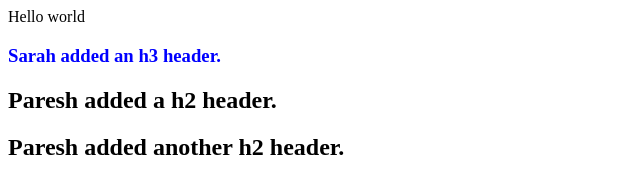
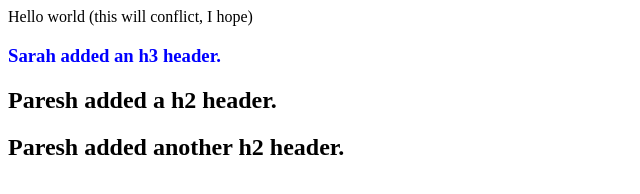
Before and after one commit to sstorck/cssi-demo, a plain HTML site: page index.html in a window 1280 px wide. Shown: the whole page, without its empty margins (0-640 px from the left). Drawn offline with Linux system fonts and the light colour scheme.

Commit message:
Conflict with main

```diff
--- a/index.html
+++ b/index.html
@@ -9,7 +9,7 @@
 </head>
 
 <body>
-  Hello world
+  Hello world (this will conflict, I hope)
   <script src="script.js"></script>
 
   <!--
```
